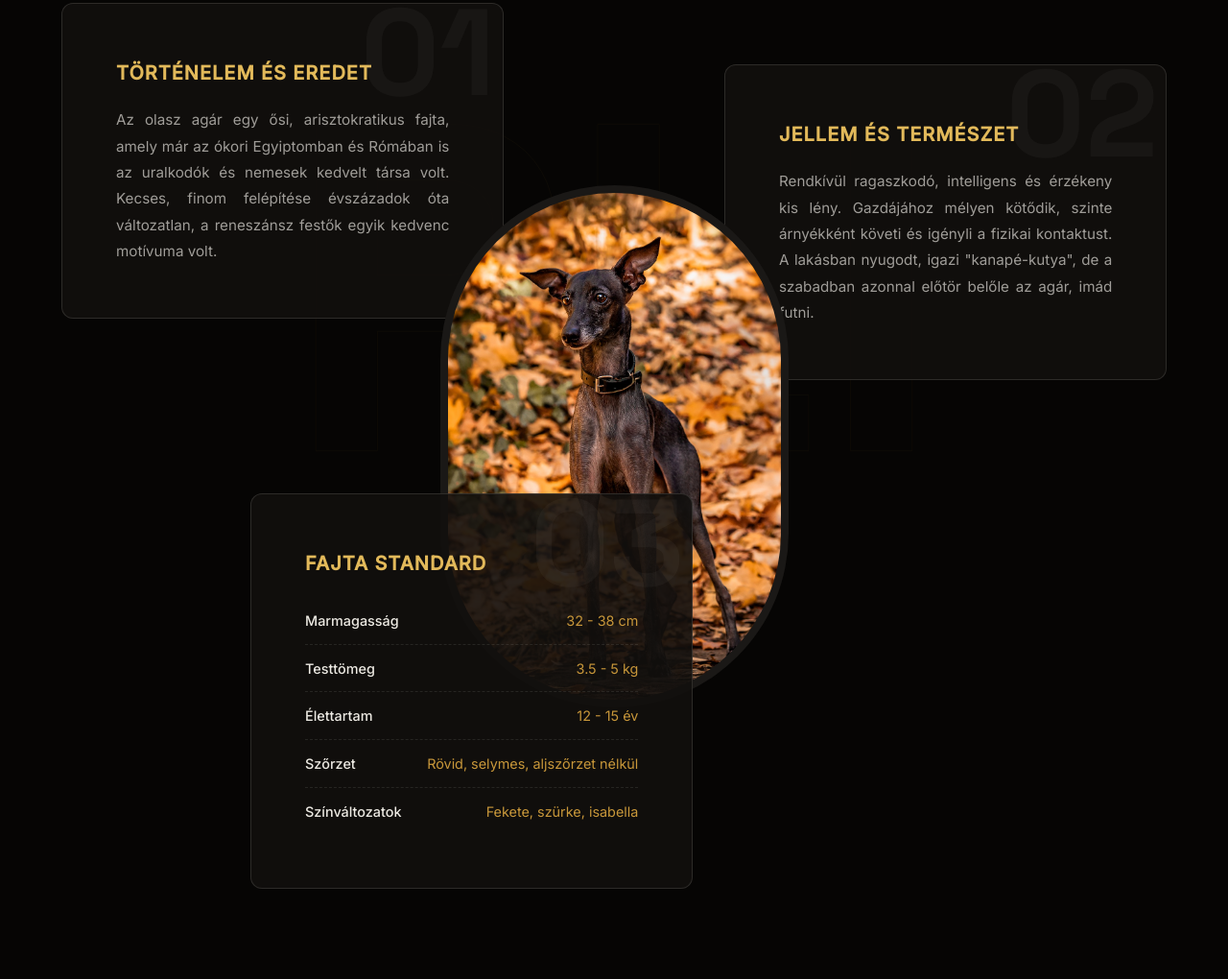
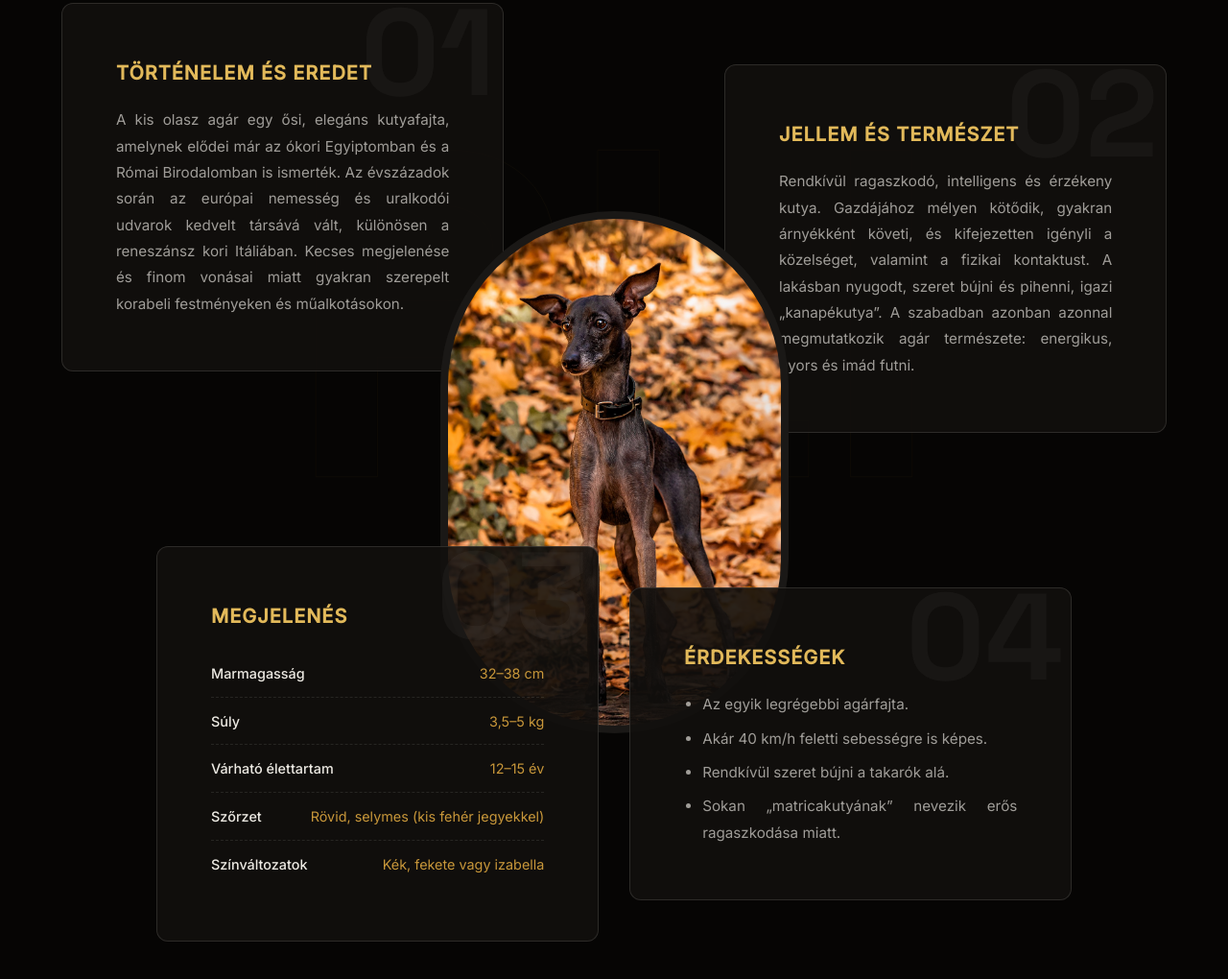
Before and after one commit to codefleet-prog/La-Perla-Piccola, a plain HTML site: page index.html in a window 1280 px wide. Shown: the part 6603-7623 px from the top of the page at 96% size. Drawn offline with nearby package versions, Linux system fonts and the light colour scheme; no server answers.

Commit message:
Add files via upload

```diff
--- a/index.html
+++ b/index.html
@@ -429,8 +429,8 @@ viewBox="0 0 27461.89 8502.98"
 
                 <div class="breed-card bc-origin fade-up-scroll">
                     <span class="bc-num">01</span>
-                    <h3>Történelem és Eredet</h3>
-                    <p>Az olasz agár egy ősi, arisztokratikus fajta, amely már az ókori Egyiptomban és Rómában is az uralkodók és nemesek kedvelt társa volt. Kecses, finom felépítése évszázadok óta változatlan, a reneszánsz festők egyik kedvenc motívuma volt.</p>
+                    <h3>Történelem és eredet</h3>
+                    <p>A kis olasz agár egy ősi, elegáns kutyafajta, amelynek elődei már az ókori Egyiptomban és a Római Birodalomban is ismerték. Az évszázadok során az európai nemesség és uralkodói udvarok kedvelt társává vált, különösen a reneszánsz kori Itáliában. Kecses megjelenése és finom vonásai miatt gyakran szerepelt korabeli festményeken és műalkotásokon.</p>
                 </div>
 
                 <div class="breed-image fade-up-scroll">
@@ -441,19 +441,30 @@ viewBox="0 0 27461.89 8502.98"
 
                 <div class="breed-card bc-nature fade-up-scroll">
                     <span class="bc-num">02</span>
-                    <h3>Jellem és Természet</h3>
-                    <p>Rendkívül ragaszkodó, intelligens és érzékeny kis lény. Gazdájához mélyen kötődik, szinte árnyékként követi és igényli a fizikai kontaktust. A lakásban nyugodt, igazi "kanapé-kutya", de a szabadban azonnal előtör belőle az agár, imád futni.</p>
+                    <h3>Jellem és természet</h3>
+                    <p>Rendkívül ragaszkodó, intelligens és érzékeny kutya. Gazdájához mélyen kötődik, gyakran árnyékként követi, és kifejezetten igényli a közelséget, valamint a fizikai kontaktust. A lakásban nyugodt, szeret bújni és pihenni, igazi „kanapékutya”. A szabadban azonban azonnal megmutatkozik agár természete: energikus, gyors és imád futni.</p>
                 </div>
 
                 <div class="breed-card bc-stats fade-up-scroll">
                     <span class="bc-num">03</span>
-                    <h3>Fajta Standard</h3>
+                    <h3>Megjelenés</h3>
                     <ul class="bc-stat-list">
-                        <li><strong>Marmagasság</strong> <span>32 - 38 cm</span></li>
-                        <li><strong>Testtömeg</strong> <span>3.5 - 5 kg</span></li>
-                        <li><strong>Élettartam</strong> <span>12 - 15 év</span></li>
-                        <li><strong>Szőrzet</strong> <span>Rövid, selymes, aljszőrzet nélkül</span></li>
-                        <li><strong>Színváltozatok</strong> <span>Fekete, szürke, isabella</span></li>
+                        <li><strong>Marmagasság</strong> <span>32–38 cm</span></li>
+                        <li><strong>Súly</strong> <span>3,5–5 kg</span></li>
+                        <li><strong>Várható élettartam</strong> <span>12–15 év</span></li>
+                        <li><strong>Szőrzet</strong> <span>Rövid, selymes (kis fehér jegyekkel)</span></li>
+                        <li><strong>Színváltozatok</strong> <span>Kék, fekete vagy izabella</span></li>
+                    </ul>
+                </div>
+
+                <div class="breed-card bc-facts fade-up-scroll">
+                    <span class="bc-num">04</span>
+                    <h3>Érdekességek</h3>
+                    <ul style="font-size: 0.95rem; color: rgba(237, 234, 227, 0.65); line-height: 1.8; text-align: justify; margin-left: 1.2rem;">
+                        <li style="margin-bottom: 0.5rem;">Az egyik legrégebbi agárfajta.</li>
+                        <li style="margin-bottom: 0.5rem;">Akár 40 km/h feletti sebességre is képes.</li>
+                        <li style="margin-bottom: 0.5rem;">Rendkívül szeret bújni a takarók alá.</li>
+                        <li style="margin-bottom: 0;">Sokan „matricakutyának” nevezik erős ragaszkodása miatt.</li>
                     </ul>
                 </div>
 
--- a/style2.css
+++ b/style2.css
@@ -1537,7 +1537,8 @@
         border-radius: 999px;
     }
 
-    .bc-stats { grid-column: 3 / 8; grid-row: 2; align-self: center; z-index: 3; margin-top: 150px; }
+    .bc-stats { grid-column: 2 / 7; grid-row: 2; align-self: center; z-index: 3; margin-top: 150px; }
+    .bc-facts { grid-column: 7 / 12; grid-row: 2; align-self: center; z-index: 3; margin-top: 150px; }
 
     .bc-stat-list {
         list-style: none;
@@ -1566,7 +1567,7 @@
         .breed-grid { display: flex; flex-direction: column; gap: 2rem; }
         .breed-image { order: -1; width: 60%; margin: 0 auto; }
         .bc-nature { margin-bottom: 0; }
-        .bc-stats { margin-top: 0; margin-left: 0; }
+        .bc-stats, .bc-facts { margin-top: 0; margin-left: 0; }
         .breed-card { padding: 2.5rem; }
         .breed-bg-text { font-size: 50vw; }
     }
```
